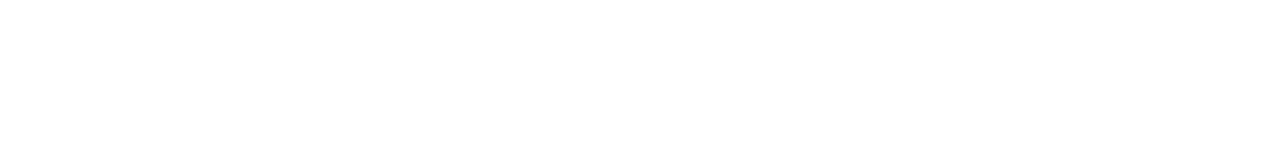
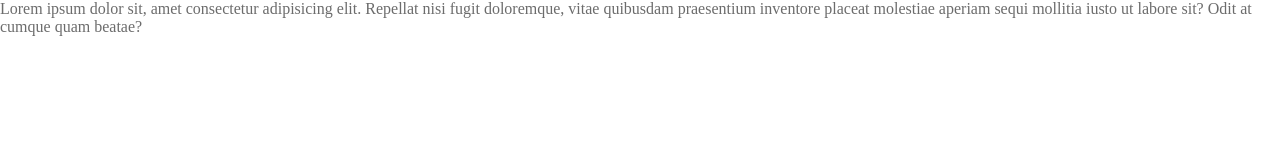
Before and after one commit to dancenedezi/Travelgram, a plain HTML site: page index.html in a window 1280 px wide. Drawn offline with Linux system fonts and the light colour scheme.

Commit message:
initial style guide

```diff
--- a/index.html
+++ b/index.html
@@ -8,6 +8,8 @@
   <link rel="stylesheet" href="./styles/index.css">
 </head>
 <body>
-
+  <p>
+    Lorem ipsum dolor sit, amet consectetur adipisicing elit. Repellat nisi fugit doloremque, vitae quibusdam praesentium inventore placeat molestiae aperiam sequi mollitia iusto ut labore sit? Odit at cumque quam beatae?
+  </p>
 </body>
 </html>
--- a/styles/global.css
+++ b/styles/global.css
@@ -3,3 +3,18 @@
   padding: 0;
   box-sizing: border-box;
 }
+
+:root {
+  --brand-color: #ef5f4c;
+  --shape-transparency: #ffffff8f;
+  --background-color: #ffffff;
+  --surface-color: #f5f5f5;
+  --skeleton-color: #D9D9D9;
+  --text-color-primary: #313131;
+  --text-color-secondary: #6C6C6C;
+}
+
+body {
+  color: var(--text-color-secondary);
+  background-color: var(--background-color);
+}
```
Also changed, not shown: assets/AirplaneTilt.svg (added), assets/Image 01.png (added), assets/Image 02.png (added), assets/Image 03.png (added), assets/Image 04.png (added), assets/Image 05.png (added), assets/Image 06.png (added), assets/Image 07.png (added), assets/Image 08.png (added), assets/Image 09.png (added), assets/Image 10.png (added), assets/Image 11.png (added), assets/Image.svg (added), assets/Logo.svg (added), 2 more files, 1 other file.
